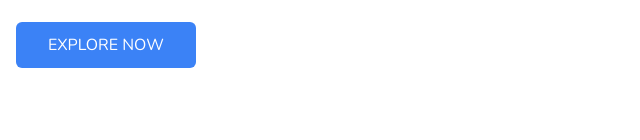
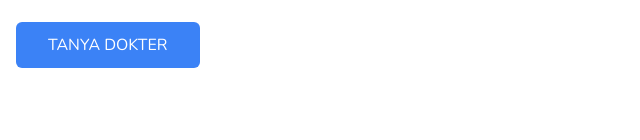
Before and after one commit to Anugerah20/KamiSehat, a website: page public/index.html in a window 1280 px wide. Shown: the part 660-800 px from the top of the page, 0-640 px from the left. Drawn offline with nearby package versions, Linux system fonts and the light colour scheme.

Commit message:
mengubah button beranda

```diff
--- a/public/index.html
+++ b/public/index.html
@@ -111,7 +111,7 @@
             <p class="md:text-[22px] text-base text-gray-800 mb-9">
               Cek kesehatanmu, Baca artikel, Cek obat, Konsultasi ke dokter, kini KamiSehat sudah tersedia layanan yang kamu butuhkan.
             </p>
-            <a class="px-8 py-3 rounded-md text-white hover:font-bold transition-all duration-200 bg-blue-500" href="#">EXPLORE NOW</a>
+            <a class="px-8 py-3 rounded-md text-white hover:font-bold transition-all duration-200 bg-blue-500" href="#">TANYA DOKTER</a>
           </div>
           <div class="box lg:w-1/2">
             <img class="w-[600px] h-[400px] block ml-auto" src="assets/image/home-medical.svg" alt="icons8">
```
